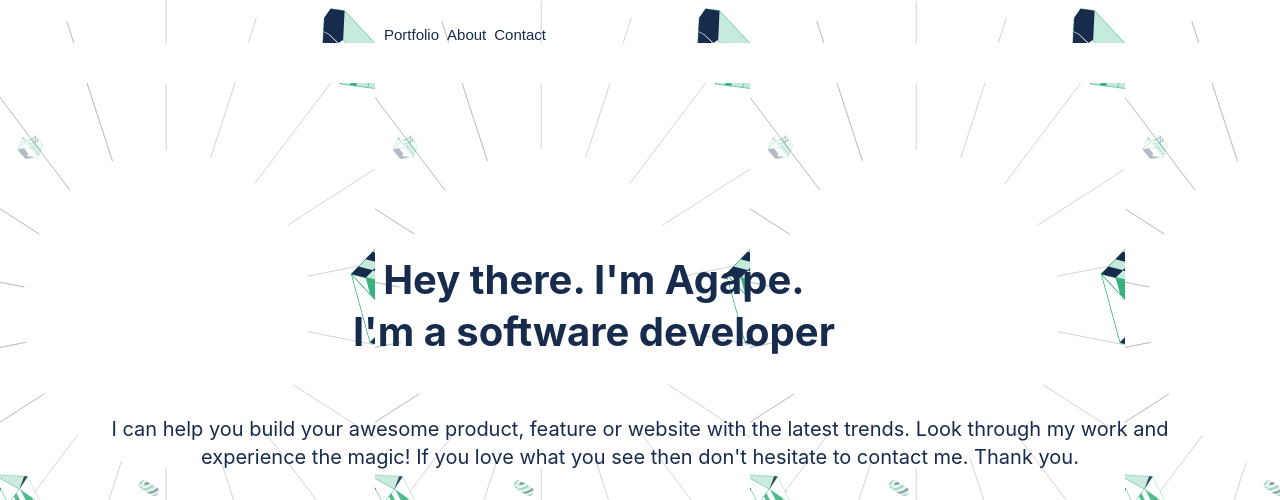
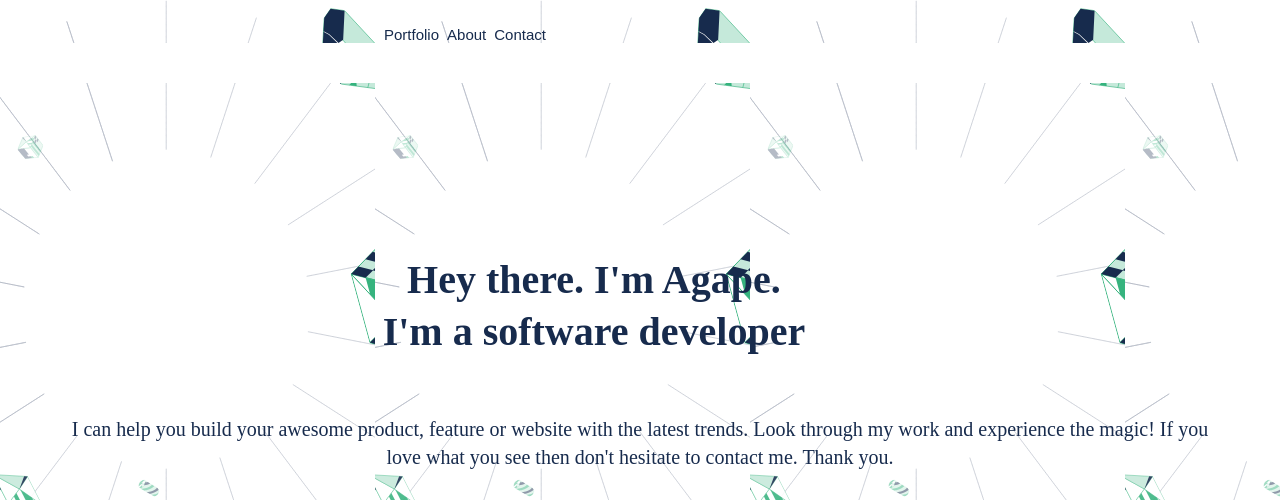
Before and after one commit to Agape-nduwamungu/my_portfolio, a website: page index.html in a window 1280 px wide. Shown: the top 500 px of the page. Drawn offline with Linux system fonts and the light colour scheme; some icons are missing.

Commit message:
Update styles.css

```diff
--- a/styles.css
+++ b/styles.css
@@ -34,7 +34,7 @@ body {
 }
 
 h1 {
-    font-family: 'Inter';
+      font-family: 'sans-serif';
       font-weight: 700;
       font-size: 40px;
       line-height: 52px;
@@ -48,7 +48,7 @@ h1 {
 p {
       display: flex;
       flex-direction: column;
-    font-family: 'Inter';
+      font-family: 'sans-serif';
       font-weight: 400;
       font-size: 20px;
       line-height: 28px;
@@ -71,7 +71,6 @@ p {
       padding: 5px;
 }
 
-
 .row::after {
       content: "";
       clear: both;
```
Lines whose indentation alone changed are shown as unchanged.
